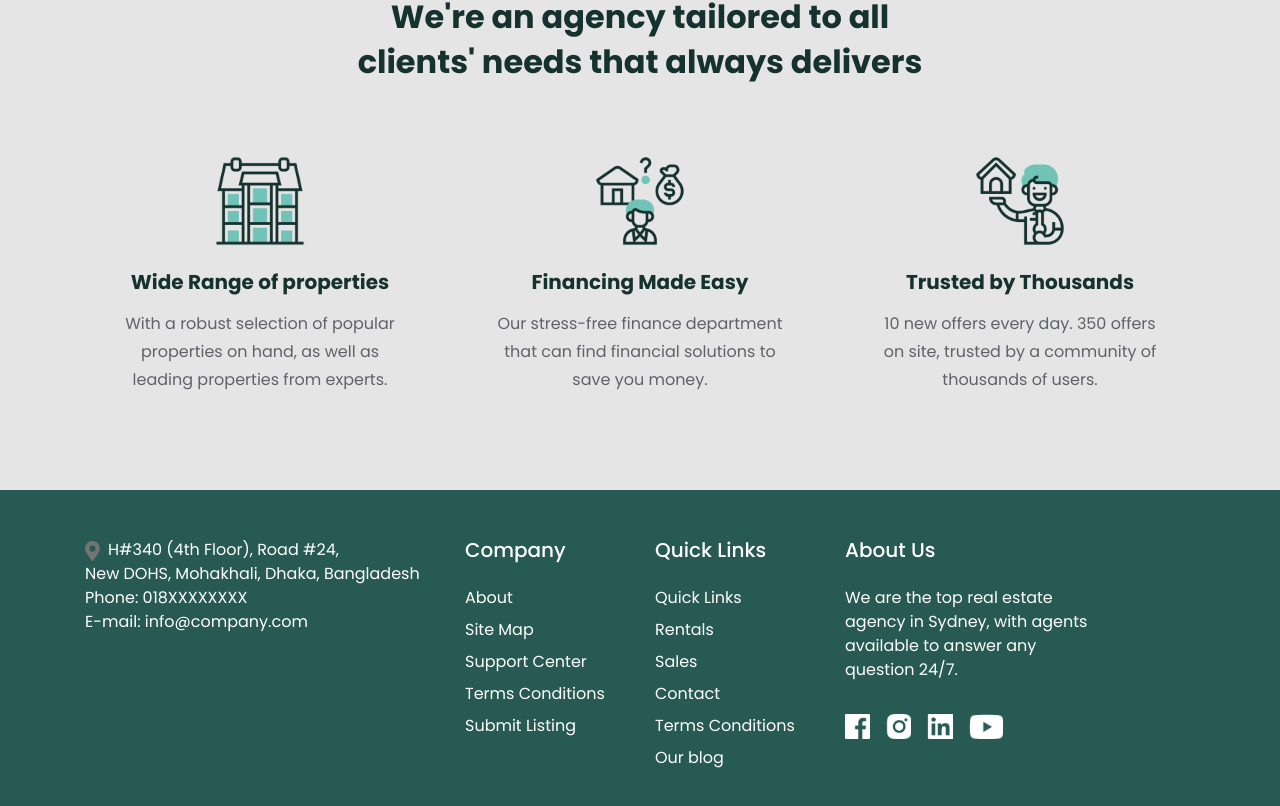
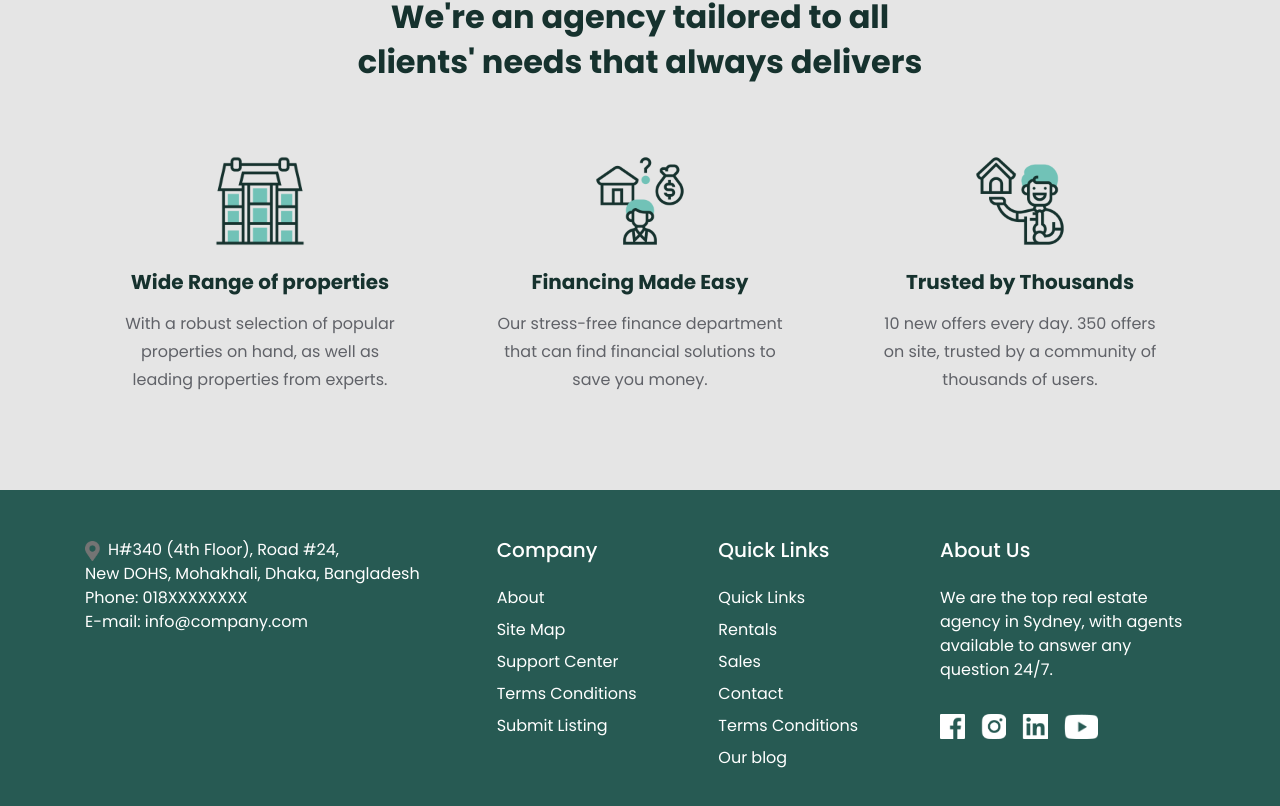
Before and after one commit to Arafat447/apartment-hunt, a React (Create React App) app: page / in a window 1280 px wide. Shown: the part 865-1671 px from the top of the page. Built offline with nearby package versions, Linux system fonts and the light colour scheme; no server answers.

Commit message:
footer part design enhanced

```diff
--- a/src/components/Footer/Footer.js
+++ b/src/components/Footer/Footer.js
@@ -11,7 +11,7 @@
     return (
         <div className='bg-footer'>
             <div className='footer container py-5'>
-                <div className="row">
+                <div className="row d-flex justify-content-between">
                     <div className="col-md-4">
                         <p className='text-white'>
                             <img
```
